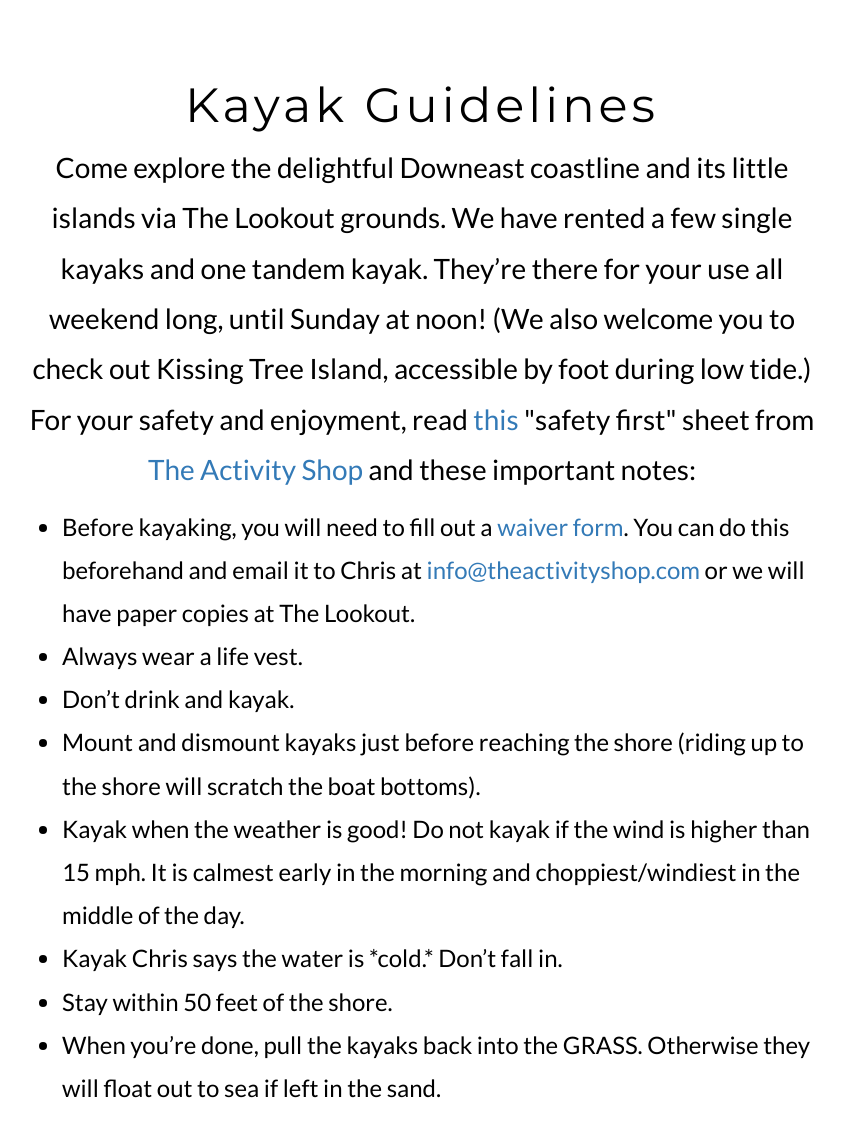
After one commit to stantontcady/www, a Flask app: page /kayaks in a window 1280 px wide. The commit adds this page. Shown: the part 365-1494 px from the top of the page, without its empty margins (218-1062 px from the left). Run offline with Flask 2, Linux system fonts and the light colour scheme; some libraries are stand-ins or nearby versions.

Commit message:
Added kayak guidelines page. Other small tweaks to rsvp, etc.

```diff
--- a/lmo-stc_cool/lmo_stc.py
+++ b/lmo-stc_cool/lmo_stc.py
@@ -1,6 +1,6 @@
 
 from datetime import datetime
-from operator import ge
+from operator import ge, le
 from pytz import timezone
 
 from bson.objectid import ObjectId
@@ -278,6 +278,9 @@ def rsvp(rsvp_url_path):
                 rsvp.url_paths
             ).intersection(
                 ('milano', 'slo&smello', 'chiefmoyofficer', 'steve&beth', 'steph&josh')
+            ),
+            allow_sunday_breakfast_schedule_change=le(
+                datetime.now(eastern_timezone), datetime(2019, 9, 27, 15, 0, 0, tzinfo=eastern_timezone)
             )
         )
 
@@ -366,3 +369,7 @@ def view_sunday_breakfast(rsvp_url_path):
         )
 
     return render_template('error.html', rsvp_url_path=rsvp_url_path)
+
+@app.route('/kayaks')
+def view_kayak_guidelines():
+    return render_template('kayak_guidelines.html')
--- /dev/null
+++ b/lmo-stc_cool/templates/kayak_guidelines.html
@@ -0,0 +1,61 @@
+
+<!DOCTYPE html>
+<html lang="en">
+<head>
+  <title>LMO+STC Kayak Guidelines</title>
+  <meta charset="utf-8">
+  <meta name="viewport" content="width=device-width, initial-scale=1">
+  <link rel="stylesheet" href="https://maxcdn.bootstrapcdn.com/bootstrap/3.4.0/css/bootstrap.min.css">
+  <link href="https://fonts.googleapis.com/css?family=Lato|Montserrat" rel="stylesheet" type="text/css">
+  <style>
+    body {
+      color: #000;
+    }
+    h1, h2 {
+      font-family: Montserrat, sans-serif;
+      letter-spacing: 0.5vmin;
+    }
+    h1 {
+      font-size: 6vmin !important;
+    }
+    p {
+      font: 400 3.5vmin/1.8 Lato, sans-serif;
+    }
+    li {
+      font: 400 3vmin/1.8 Lato, sans-serif;
+    }
+    img {
+      width: 50vmin;
+      margin: 8vmin auto 10vmin auto;
+    }
+    #main {
+      margin: 20px;
+    }
+    @media only screen and (min-width: 850px) {
+      #main {
+        max-width: 100vmin;
+        margin: 20px auto;
+      }
+    }
+  </style>
+</head>
+<body>
+
+  <div id="main" class="text-center">
+    <img class="img-responsive center-block" src="{{ url_for('static', filename='img/kayaks_drawing.png') }}" />
+    <h1>Kayak Guidelines</h1>
+    <p>Come explore the delightful Downeast coastline and its little islands via The Lookout grounds. We have rented a few single kayaks and one tandem kayak. They’re there for your use all weekend long, until Sunday at noon! (We also welcome you to check out Kissing Tree Island, accessible by foot during low tide.) For your safety and enjoyment, read <a href="{{ url_for('static', filename='kayak_safety.pdf') }}">this</a> "safety first" sheet from <a href="http://theactivityshop.com" target="_blank">The Activity Shop</a> and these important notes:</p>
+    <ul class="text-left">
+      <li>Before kayaking, you will need to fill out a <a href="http://cobaltsilver.net/filemanager_v4/DB1130/1/700/items/2F300D3A-BB03-97FF-391FEEAA473D8535.pdf" target="_blank">waiver form</a>. You can do this beforehand and email it to Chris at <a href="mailto:info@theactivityshop.com">info@theactivityshop.com</a> or we will have paper copies at The Lookout.</li>
+      <li>Always wear a life vest.</li>
+      <li>Don’t drink and kayak.</li>
+      <li>Mount and dismount kayaks just before reaching the shore (riding up to the shore will scratch the boat bottoms).</li>
+      <li>Kayak when the weather is good! Do not kayak if the wind is higher than 15 mph. It is calmest early in the morning and choppiest/windiest in the middle of the day.</li>
+      <li>Kayak Chris says the water is *cold.* Don’t fall in.</li>
+      <li>Stay within 50 feet of the shore.</li>
+      <li>When you’re done, pull the kayaks back into the GRASS. Otherwise they will float out to sea if left in the sand.</li>
+    </ul>
+  </div>
+
+</body>
+</html>
--- a/lmo-stc_cool/templates/menu.html
+++ b/lmo-stc_cool/templates/menu.html
@@ -7,7 +7,6 @@
   <meta name="viewport" content="width=device-width, initial-scale=1">
   <link rel="stylesheet" href="https://maxcdn.bootstrapcdn.com/bootstrap/3.4.0/css/bootstrap.min.css">
   <link href="https://use.typekit.net/tih7ugf.css?v1" rel="stylesheet">
-  <script src="https://maxcdn.bootstrapcdn.com/bootstrap/3.4.0/js/bootstrap.min.js"></script>
   <style>
   body {
     color: #000;
```
Also changed, not shown: lmo-stc_cool/templates/rsvp.html (+7 -4 lines).
